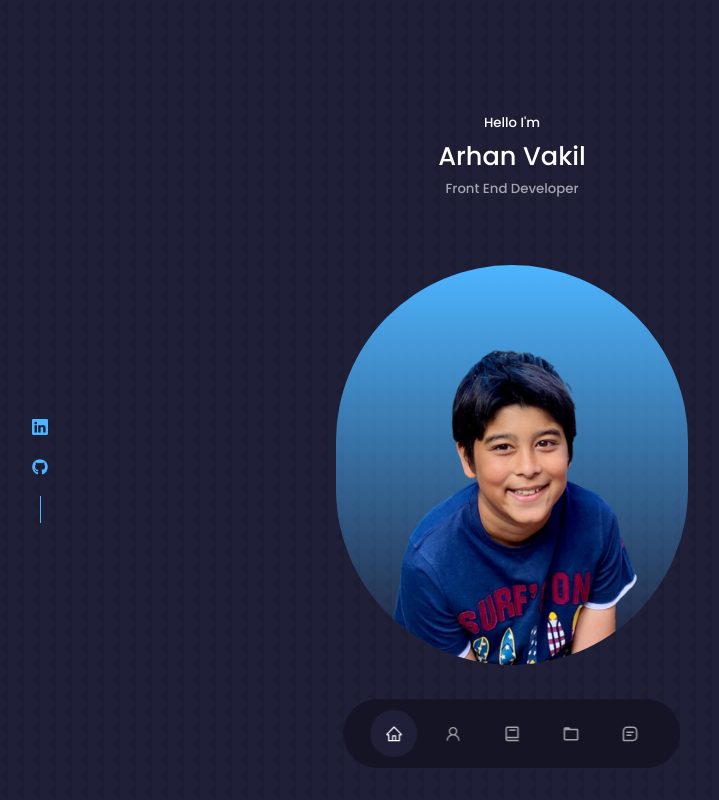
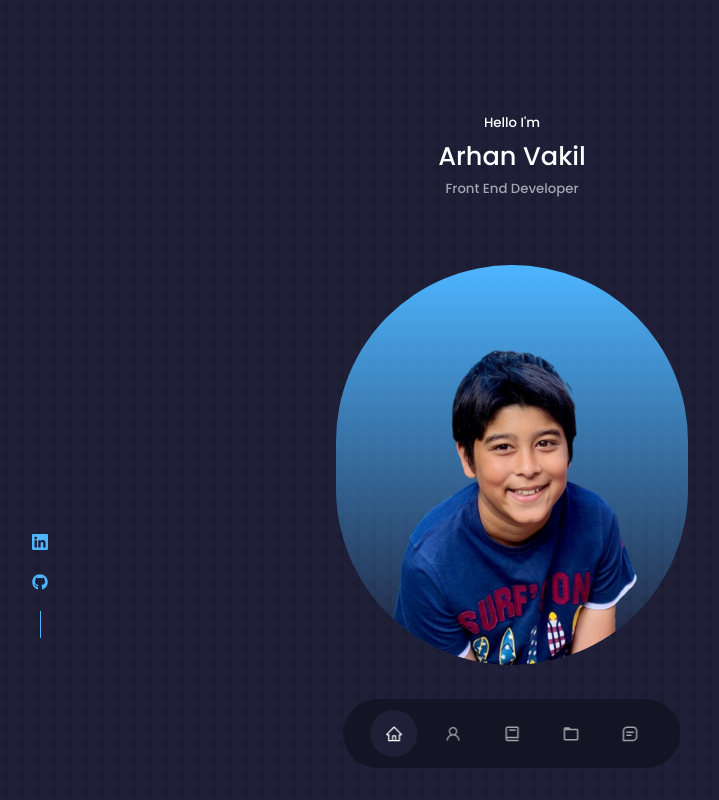
Before and after one commit to carhanc/personal-portfolio, a React (Create React App) app: page / in a window 1280 px wide. Shown: the top 800 px of the page, without its empty margins (128-847 px from the left). Built offline with nearby package versions, Linux system fonts and the light colour scheme.

Commit message:
Update header.css

```diff
--- a/src/components/header/header.css
+++ b/src/components/header/header.css
@@ -28,7 +28,7 @@ header {
     gap: 0.8rem;
     position: absolute;
     left: 0;
-    bottom: 11.8rem;
+    bottom: 4.6rem;
 }
 
 .header__socials::after {
```
